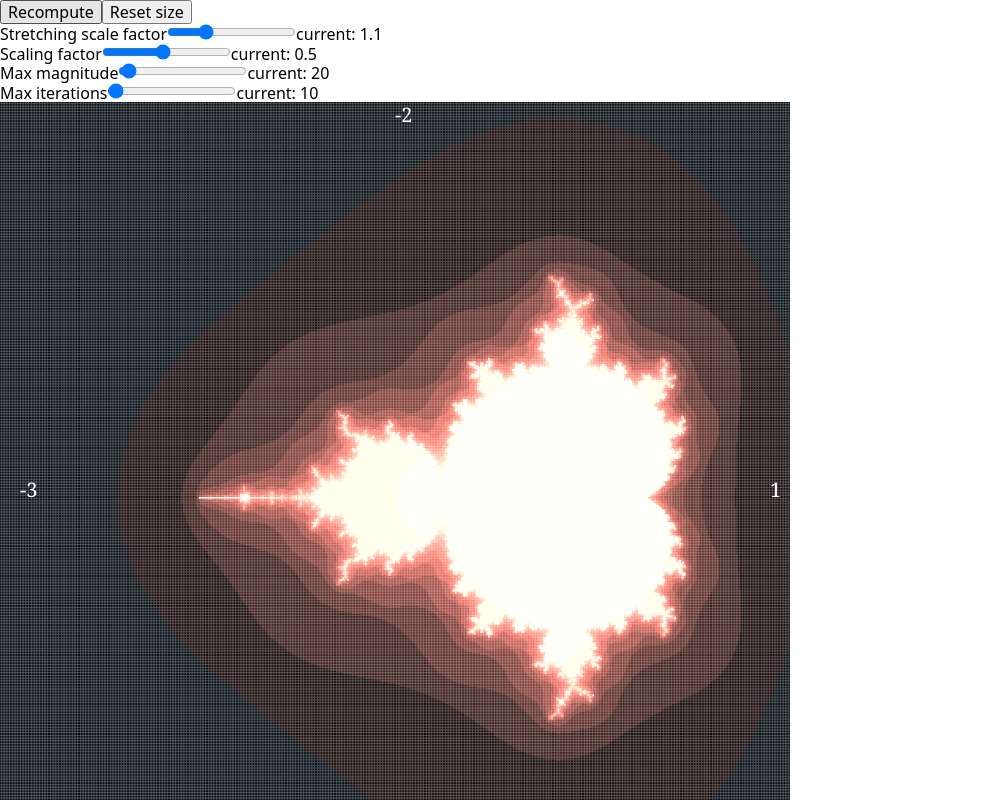
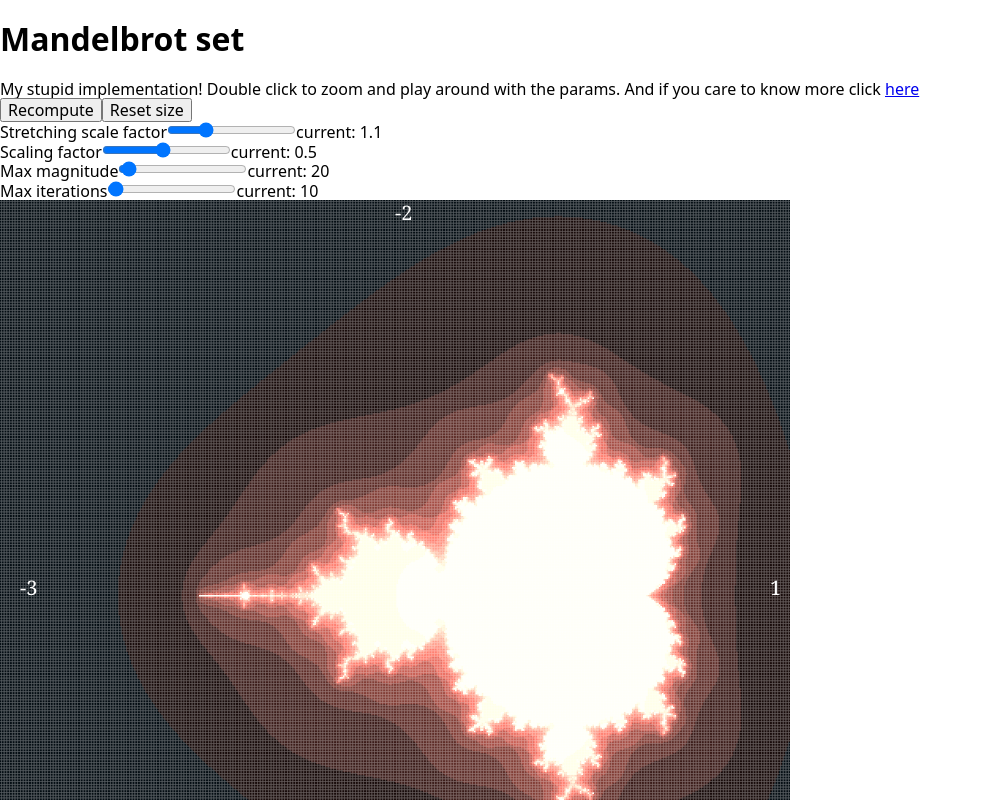
Before and after one commit to NoFishLikeIan/mandelbrot-set, a React app: page / in a window 1280 px wide. Shown: the top 800 px of the page, without its empty margins (0-983 px from the left). Built offline with nearby package versions, Linux system fonts and the light colour scheme.

Commit message:
🧾 added basic description!

```diff
--- a/src/components/app.tsx
+++ b/src/components/app.tsx
@@ -127,8 +127,17 @@ export class App extends React.Component<{}, S> {
     const status = recompute ? 'Computed!' : 'Computing...'
     return (
       <div className="flex justify-between">
-        <div className="flex flex-column">
+        <div className="mh2 pa2 flex flex-column">
+          <h1>Mandelbrot set</h1>
+          <span>
+            My stupid implementation! Double click to zoom and play around with the params. And if
+            you care to know more click{' '}
+            <a target="_blank" href={'https://en.wikipedia.org/wiki/Mandelbrot_set'}>
+              here
+            </a>
+          </span>
           <ControlPanel
+            className="b-black ba mv4"
             handleFactor={{ fn: this.handleFactor, value: factor }}
             handleIter={{ fn: this.handleIter, value: iter }}
             handleMagn={{ fn: this.handleMagn, value: magn }}
--- a/src/components/control-panel.tsx
+++ b/src/components/control-panel.tsx
@@ -15,6 +15,7 @@ interface InputProps {
 }
 
 interface ControlProps {
+  className?: string
   handleReset: () => void
   handleRecompute: () => void
   handleFactor: InputObj
@@ -34,7 +35,7 @@ const Input: FunctionComponent<InputProps> = ({ deal, title, className, min, max
 )
 
 export const ControlPanel: FunctionComponent<ControlProps> = props => (
-  <div className="flex flex-column ma2 pa3 align-betwee">
+  <div className={`flex flex-column ma2 pa3 align-between ${props.className}`}>
     {/* Recompute */}
     <button
       className="h2 w5 mv2"
```
